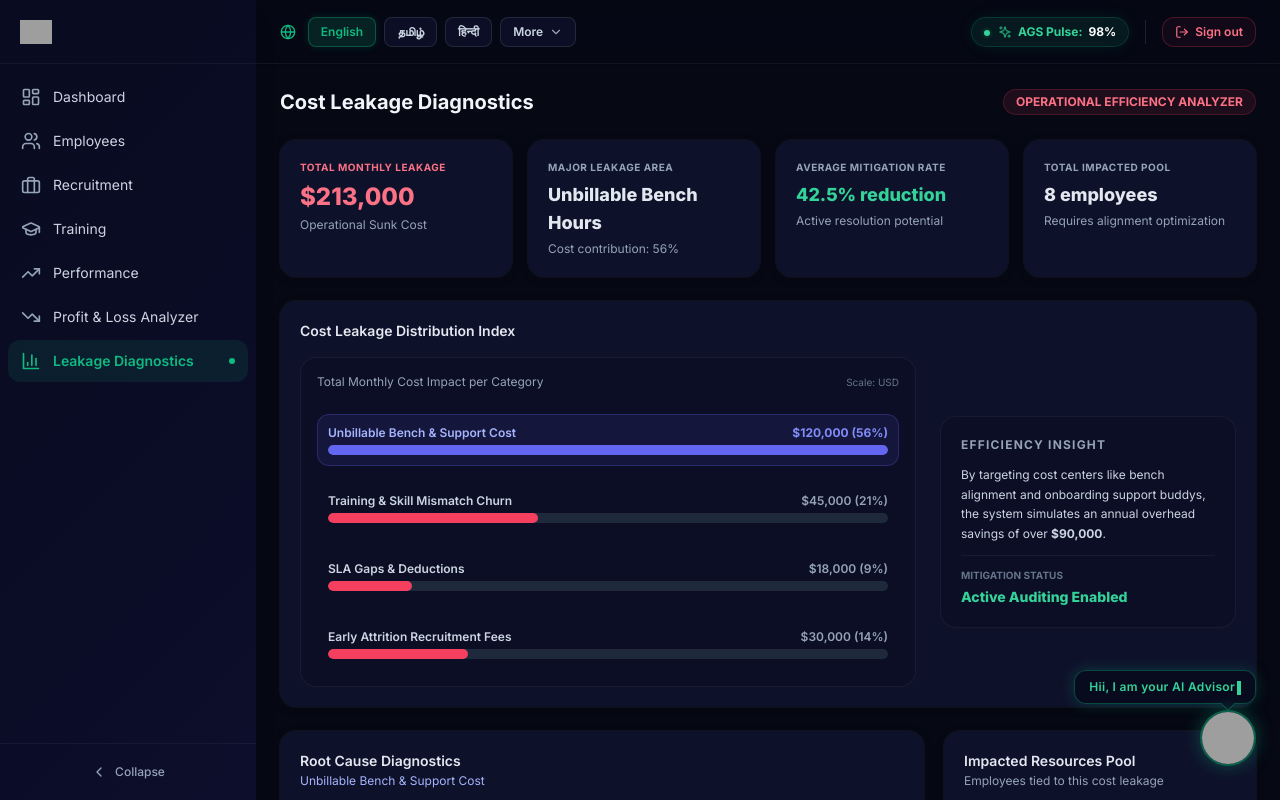
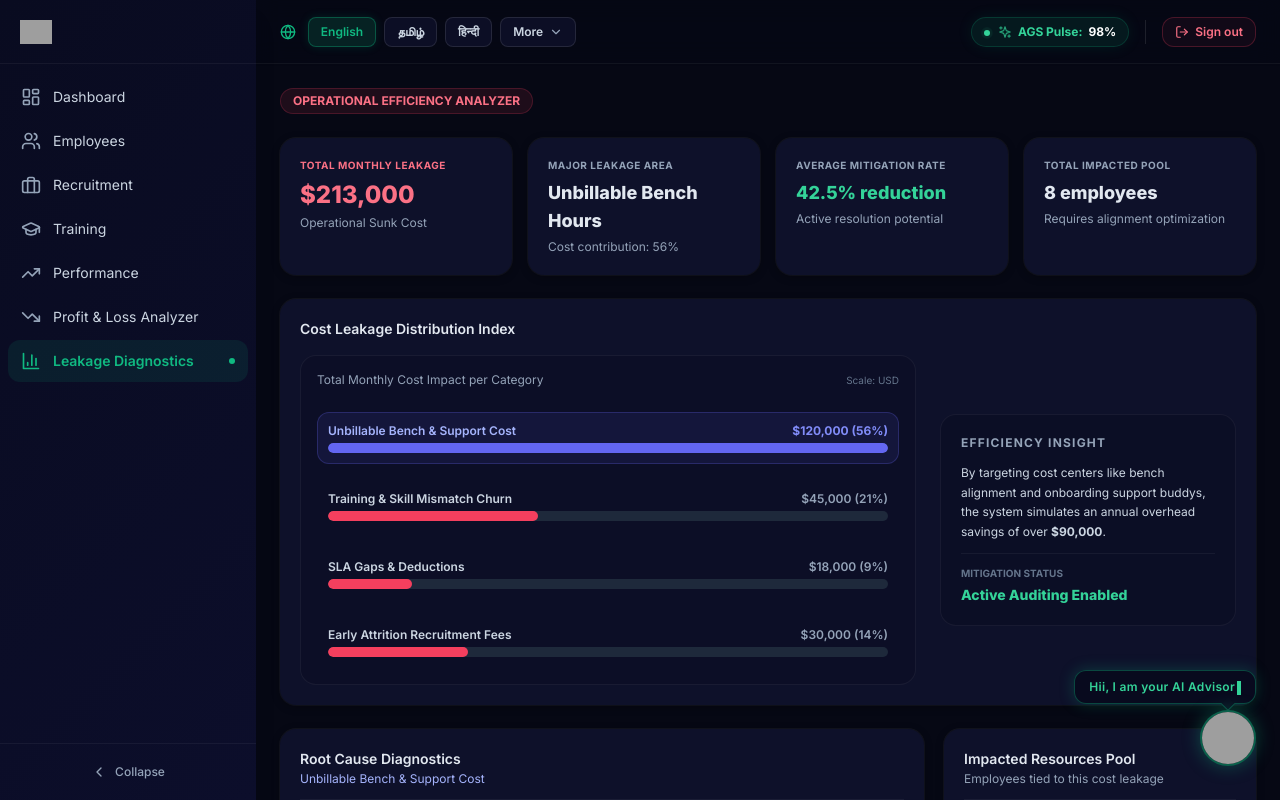
Before and after one commit to dveininnovationsprojects-cpu/AGS-HRM-LMS, a React (Vite) app in the folder frontend/: page /leakage-diagnostics in a window 1280 px wide. Built offline with nearby package versions, Linux system fonts and the light colour scheme; sample sign-in values are in the browser's storage; grey boxes are pictures that could not be loaded.

Commit message:
latest munik

```diff
--- a/frontend/src/pages/employees/LeakagePage.tsx
+++ b/frontend/src/pages/employees/LeakagePage.tsx
@@ -117,9 +117,6 @@ export default function LeakagePage() {
   return (
     <div className="space-y-6">
       <div className="flex items-center justify-between">
-        <div>
-          <h1 className="text-xl font-bold text-slate-100">Cost Leakage Diagnostics</h1>
-        </div>
         <span className="px-3 py-1 rounded-full bg-rose-500/10 text-rose-400 text-xs font-bold border border-rose-500/20">
           OPERATIONAL EFFICIENCY ANALYZER
         </span>
```
